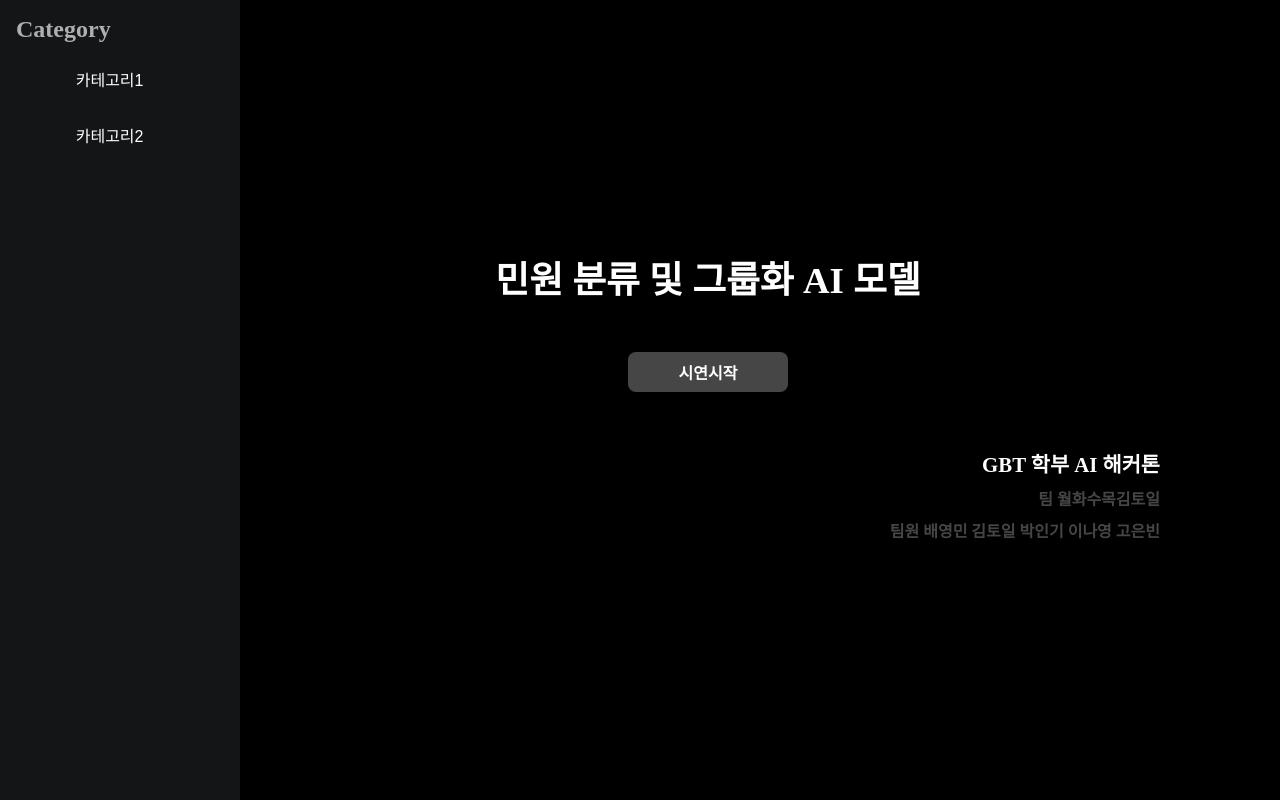
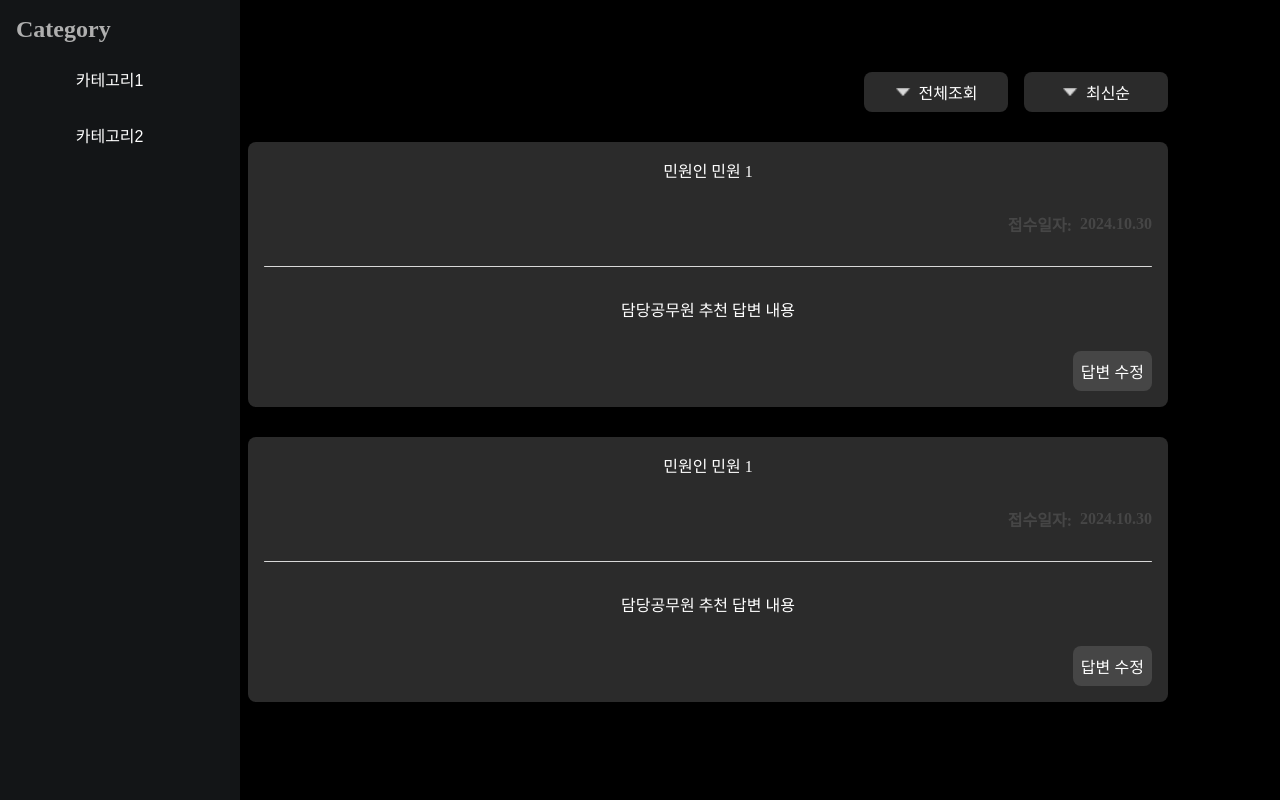
Before and after one commit to Bewheneverwhatiwant/GBT_AI_HUFS_Hackathon, a React (Vite) app: page / in a window 1280 px wide. Both pictures are taken after a click on the button "시연시작". Built offline with nearby package versions, Linux system fonts and the light colour scheme.

Commit message:
feat(ComplainBox): 민원-답변 컴포넌트 추가

```diff
--- a/src/MainComponents/ServiceFlow/A_CoverComponent.jsx
+++ b/src/MainComponents/ServiceFlow/A_CoverComponent.jsx
@@ -5,26 +5,29 @@ import CustomButton from '../../components/CommonComponents/CustomButton';
 import CustomFont from '../../components/CommonComponents/CustomFont';
 import CustomRow from '../../components/CommonComponents/CustomRow';
 
-const A_CoverComponent = () => {
+const A_CoverComponent = ({ onStartClick }) => {
+    return (
+        <CustomColumn $width='90%' $alignItems='center' $justifyContent='center' $gap='20rem'>
+            <CustomColumn $alignItems='center' $justifyContent='center' $gap='5rem'>
+                <CustomFont $color='white' $font='2.3rem' $fontWeight='bold'>
+                    민원 분류 및 그룹화 AI 모델
+                </CustomFont>
 
-    return (
-
-        <CustomColumn $width='90%' $alignItems='center' $justifyContent='center' $gap='3rem'>
-            <CustomFont $color='white' $font='2.3rem' $fontWeight='bold'>민원 분류 및 그룹화 AI 모델</CustomFont>
-
-            <CustomButton $width='10rem' $backgroundColor='#464646'>
-                <CustomFont $color='white' $font='1rem' $fontWeight='bold'>시연시작</CustomFont>
-            </CustomButton>
+                <CustomButton $width='20rem' $backgroundColor='#464646' onClick={onStartClick}>
+                    <CustomFont $color='white' $font='1rem' $fontWeight='bold'>
+                        시연시작
+                    </CustomFont>
+                </CustomButton>
+            </CustomColumn>
 
             <CustomRow $width='100%' $alignItems='center' $justifyContent='flex-end'>
                 <CustomColumn $width='40%' $alignItems='flex-end' $justifyContent='center' $gap='0.5rem'>
-                    <CustomFont $color='white' $font='1.3rem' $fontWeight='bold'>GBT 학부 AI 해커톤</CustomFont>
-                    <CustomFont $color='#464646' $font='1rem' $fontWeight='bold'>팀 월화수목김토일</CustomFont>
-                    <CustomFont $color='#464646' $font='1rem' $fontWeight='bold'>팀원 배영민 김토일 박인기 이나영 고은빈</CustomFont>
+                    <CustomFont $color='white' $font='2rem' $fontWeight='bold'>
+                        GBT 학부 AI 해커톤
+                    </CustomFont>
                 </CustomColumn>
             </CustomRow>
         </CustomColumn>
-
     );
 };
 
--- /dev/null
+++ b/src/MainComponents/ServiceFlow/B_ComplainListComponent.jsx
@@ -0,0 +1,35 @@
+import React from 'react';
+import styled from 'styled-components';
+
+import CustomColumn from '../../components/CommonComponents/CustomColumn';
+import CustomButton from '../../components/CommonComponents/CustomButton';
+import CustomFont from '../../components/CommonComponents/CustomFont';
+import CustomRow from '../../components/CommonComponents/CustomRow';
+import StyledImg from '../../components/CommonComponents/StyledImg';
+import ComplainBox from '../../components/ComplainBox';
+
+
+const B_ComplainListComponent = () => {
+
+	return (
+
+		<CustomColumn $width='90%' $alignItems='center' $justifyContent='flex-start'>
+			<CustomRow $width='100%' $alignItems='center' $justifyContent='flex-end' $gap='1rem'>
+				<CustomButton $flexdirection='row' $width='9rem' $backgroundColor='#2B2B2B' $gap='0.5rem'>
+					<StyledImg src={'icon_toggle.png'} $width='1rem' $height='0.5rem' />
+					<CustomFont $color='white' $font='1rem'>전체조회</CustomFont>
+				</CustomButton>
+				<CustomButton $flexdirection='row' $width='9rem' $backgroundColor='#2B2B2B' $gap='0.5rem'>
+					<StyledImg src={'icon_toggle.png'} $width='1rem' $height='0.5rem' />
+					<CustomFont $color='white' $font='1rem'>최신순</CustomFont>
+				</CustomButton>
+			</CustomRow>
+
+			<ComplainBox />
+			<ComplainBox />
+		</CustomColumn>
+
+	);
+};
+
+export default B_ComplainListComponent;
--- a/src/MainComponents/mainpage.jsx
+++ b/src/MainComponents/mainpage.jsx
@@ -1,20 +1,24 @@
-import React from 'react';
+import React, { useState } from 'react';
 import styled from 'styled-components';
 
-import CustomFont from '../components/CommonComponents/CustomFont';
-import CustomColumn from '../components/CommonComponents/CustomColumn';
-import CustomRow from '../components/CommonComponents/CustomRow';
-import CustomDivider from '../components/CommonComponents/CustomDivider';
-import CustomCenter from '../components/CommonComponents/CustomCenter';
-
 import A_CoverComponent from './ServiceFlow/a_CoverComponent';
+import B_ComplainListComponent from './ServiceFlow/B_ComplainListComponent';
 
 const MainPage = () => {
+	const [isComplaintsVisible, setIsComplaintsVisible] = useState(false);
+
+	const handleStartClick = () => {
+		setIsComplaintsVisible(true); // '시연시작' 버튼 클릭 시 호출
+	};
 
 	return (
-
-		<A_CoverComponent />
-
+		<>
+			{isComplaintsVisible ? (
+				<B_ComplainListComponent />
+			) : (
+				<A_CoverComponent onStartClick={handleStartClick} />
+			)}
+		</>
 	);
 };
 
--- a/src/components/CommonComponents/CustomBox.jsx
+++ b/src/components/CommonComponents/CustomBox.jsx
@@ -19,6 +19,7 @@ const CustomBox = styled.div`
   background-position: center;
 
   border-radius: ${(props) => props.$borderRadius || '0.5rem'};
+  border: ${(props) => props.$border || 'none'};
   padding: ${props => props.$padding || '0.5rem'};
 
   opacity: ${props => props.$opacity || '100'};
--- /dev/null
+++ b/src/components/ComplainBox.jsx
@@ -0,0 +1,98 @@
+import React, { useState } from 'react';
+
+import CustomColumn from './CommonComponents/CustomColumn';
+import CustomBox from './CommonComponents/CustomBox';
+import CustomFont from './CommonComponents/CustomFont';
+import CustomDivider from './CommonComponents/CustomDivider';
+import CustomButton from './CommonComponents/CustomButton';
+import CustomRow from './CommonComponents/CustomRow';
+
+import styled from 'styled-components';
+
+const CustomInput = styled.input`
+    background-color: transparent;
+    border: 1px solid #464646;
+    border-radius: 0.5rem;
+    padding: 0.5rem;
+    font-size: 1rem;
+    color: white;
+    outline: none; /* 포커스 시 기본 outline 제거 */
+
+    &:focus {
+        border-color: #537042; /* 포커스 시 테두리 색상 변경 */
+    }
+`;
+
+const ComplainBox = () => {
+
+	const [isEditing, setIsEditing] = useState(false); // 수정 모드 여부
+	const [answer, setAnswer] = useState('담당공무원 추천 답변 내용'); // 답변 내용 상태
+	const [inputValue, setInputValue] = useState(answer); // input 필드의 값
+
+	const [borderColor, setBorderColor] = useState('#2B2B2B'); // 기본 border 색상
+
+	const handleEditToggle = () => {
+		setIsEditing(!isEditing); // 수정 모드 토글
+		setInputValue(answer); // input 초기화
+	};
+
+	const handleRegister = () => {
+		setAnswer(inputValue); // input의 값을 텍스트로 저장
+		setIsEditing(false); // 수정 모드 종료
+		setBorderColor('#537042'); // border 색 변경
+		alert('답변이 등록되었습니다!'); // 알림 표시
+	};
+
+	return (
+		<CustomBox $backgroundColor='#2B2B2B' $width='100%' border={borderColor}>
+			<CustomColumn $width='100%' $alignItems='center' $justifyContent='center'>
+				<CustomFont $color='white' $font='1rem'>
+					민원인 민원 1
+				</CustomFont>
+
+				<CustomRow $width='100%' $alignItems='center' $justifyContent='flex-end' $gap='0.5rem'>
+					<CustomFont $color='#464646' $font='1rem' $fontWeight='bold'>
+						접수일자:
+					</CustomFont>
+					<CustomFont $color='#464646' $font='1rem' $fontWeight='bold'>
+						2024.10.30
+					</CustomFont>
+				</CustomRow>
+
+				<CustomDivider $backgroundColor='#D9D9D9' />
+
+				{isEditing ? (
+					<CustomInput
+						type='text'
+						value={inputValue}
+						onChange={(e) => setInputValue(e.target.value)}
+						style={{ width: '100%', padding: '0.5rem', fontSize: '1rem' }}
+					/>
+				) : (
+					<CustomFont $color='white' $font='1rem'>
+						{answer}
+					</CustomFont>
+				)}
+
+				<CustomRow $width='100%' $alignItems='center' $justifyContent='flex-end' $gap='1rem'>
+					{isEditing ? (
+						<>
+							<CustomButton $backgroundColor='#464646' onClick={() => setInputValue('담당공무원 추천 답변 내용')}>
+								<CustomFont $color='white' $font='1rem'>추천 답변으로 초기화</CustomFont>
+							</CustomButton>
+							<CustomButton $backgroundColor='#464646' onClick={handleRegister}>
+								<CustomFont $color='white' $font='1rem'>답변 등록</CustomFont>
+							</CustomButton>
+						</>
+					) : (
+						<CustomButton $backgroundColor='#464646' onClick={handleEditToggle}>
+							<CustomFont $color='white' $font='1rem'>답변 수정</CustomFont>
+						</CustomButton>
+					)}
+				</CustomRow>
+			</CustomColumn>
+		</CustomBox>
+	);
+};
+
+export default ComplainBox;
```
Also changed, not shown: src/components/ToggleComplainBoxList.jsx (added, +98 -0 lines), public/icon_toggle.png (added), src/components/ToggleButton.jsx (added).
